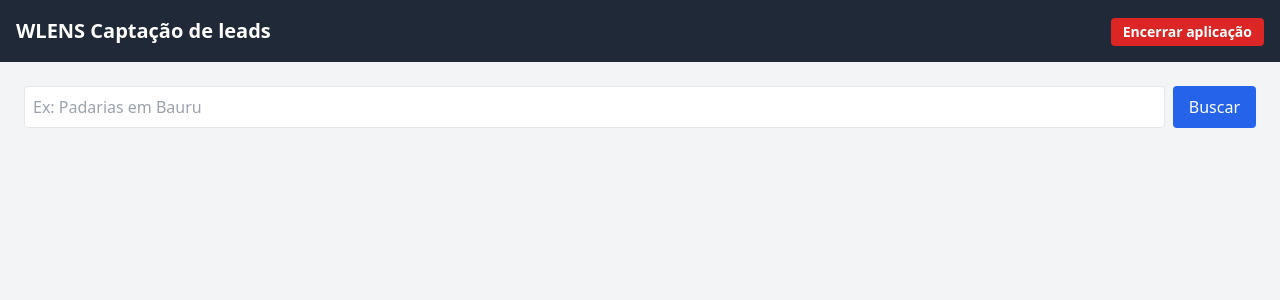
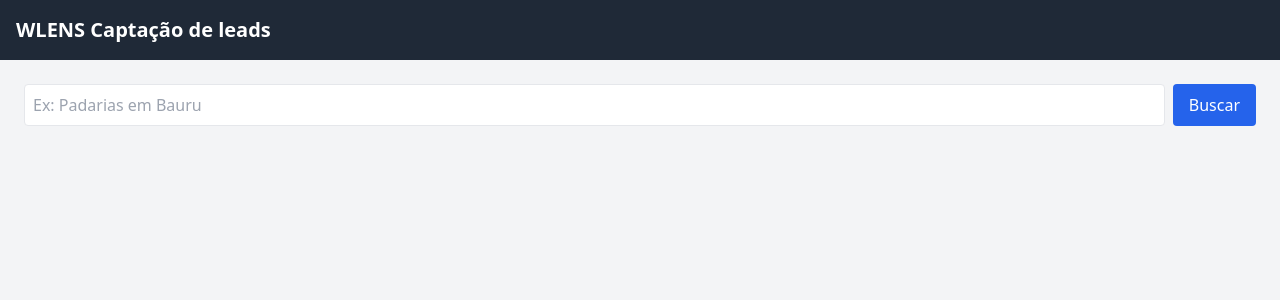
Before and after one commit to leandrolopesleal262016/wlens_map_leads, a Flask app: page / in a window 1280 px wide. Shown: the top 300 px of the page. Run offline with Flask 3, Linux system fonts and the light colour scheme; some libraries are stand-ins or nearby versions.

Commit message:
removido o botão encerrar aplicação

```diff
--- a/templates/index.html
+++ b/templates/index.html
@@ -11,9 +11,9 @@
     <nav class="bg-gray-800 p-4 text-white text-xl font-bold flex justify-between items-center">
         <span>WLENS Captação de leads</span>
         <form action="/sair" method="POST">
-            <button type="submit" class="bg-red-600 hover:bg-red-700 text-white text-sm px-3 py-1 rounded">
+            <!-- <button type="submit" class="bg-red-600 hover:bg-red-700 text-white text-sm px-3 py-1 rounded">
                 Encerrar aplicação
-            </button>
+            </button> -->
         </form>
     </nav>
 
```
